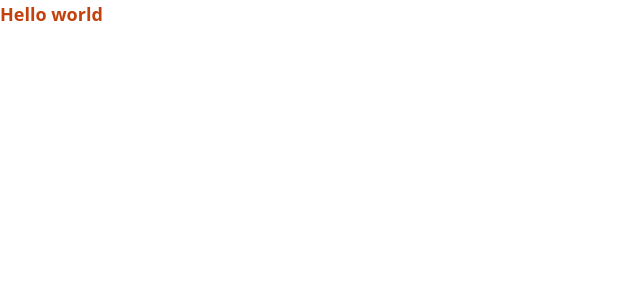
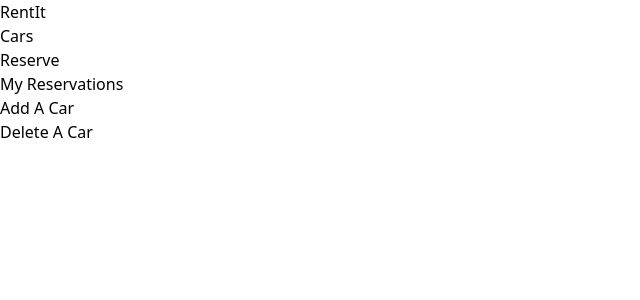
Before and after one commit to wassimchakib/Car-Rental-Front-End, a React (Create React App) app: page / in a window 1280 px wide. Shown: the top 300 px of the page, without its empty margins (0-640 px from the left). Built offline with nearby package versions, Linux system fonts and the light colour scheme.

Commit message:
Add routes

```diff
--- a/src/App.js
+++ b/src/App.js
@@ -1,10 +1,21 @@
+import { BrowserRouter, Route, Routes } from 'react-router-dom';
 import './App.css';
+import Navbar from './components/Navbar/Navbar';
 
 function App() {
   return (
-    <div className="App">
-      <h1 className="text-lg text-orange-700 font-semibold">Hello world</h1>
-    </div>
+    <>
+      <BrowserRouter>
+        <Navbar />
+        <Routes>
+          <Route exact path="/cars" elemnt={<h1>Cars Page</h1>} />
+          <Route exact path="/reserve" element={<h1>Reserve Page</h1>} />
+          <Route exact path="/my-reservations" element={<h1>My Reservations Page</h1>} />
+          <Route exact path="/add" element={<h1>Add Page</h1>} />
+          <Route exact path="/delete" element={<h1>Delete Page</h1>} />
+        </Routes>
+      </BrowserRouter>
+    </>
   );
 }
 
--- a/src/components/Navbar/Navbar.jsx
+++ b/src/components/Navbar/Navbar.jsx
@@ -0,0 +1,18 @@
+import React from 'react';
+import './index.css';
+import { Link } from 'react-router-dom';
+
+const Navbar = () => (
+  <nav>
+    <h2>RentIt</h2>
+    <ul>
+      <li><Link to="/cars">Cars</Link></li>
+      <li><Link to="/reserve">Reserve</Link></li>
+      <li><Link to="/my-reservations">My Reservations</Link></li>
+      <li><Link to="add">Add A Car</Link></li>
+      <li><Link to="delete">Delete A Car</Link></li>
+    </ul>
+  </nav>
+);
+
+export default Navbar;
```
